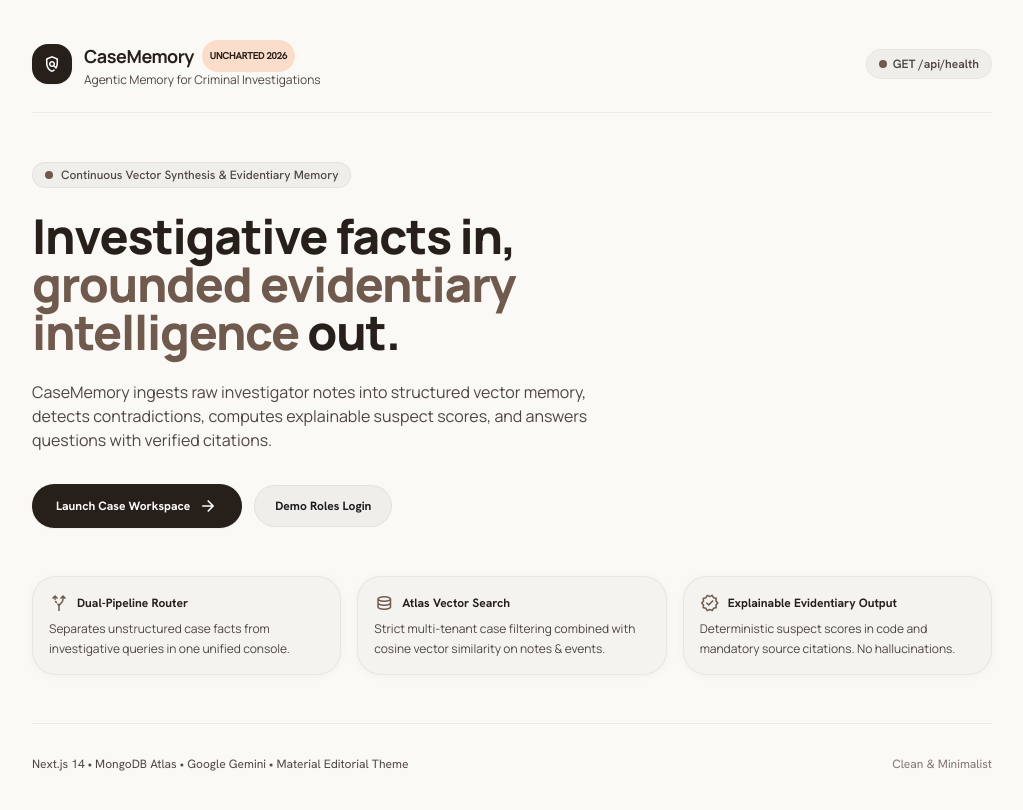
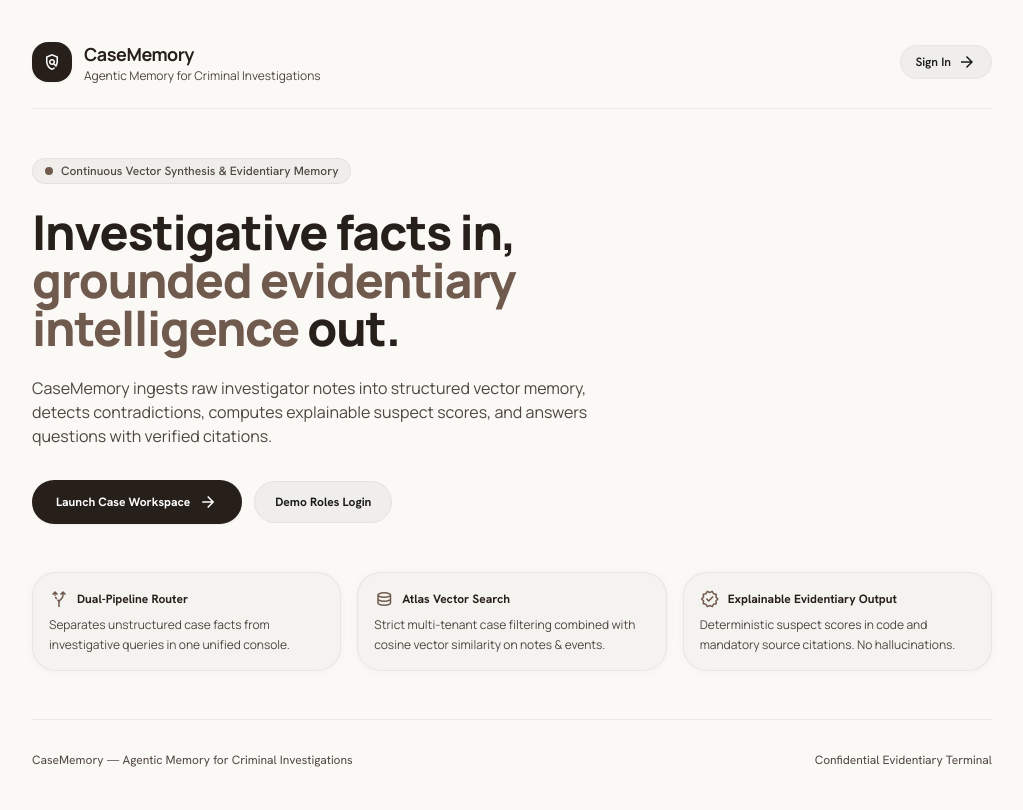
Before and after one commit to Aysh0309/Uncharted, a Next.js app: page / in a window 1280 px wide. Shown: the whole page, without its empty margins (128-1151 px from the left). Built offline with nearby package versions, Linux system fonts and the light colour scheme.

Commit message:
removed unnessary landing  page values

```diff
--- a/app/page.tsx
+++ b/app/page.tsx
@@ -10,11 +10,8 @@
             <span className="material-symbols-outlined text-[20px]">policy</span>
           </div>
           <div>
-            <h1 className="font-headline font-bold text-lg text-primary tracking-tight flex items-center gap-2">
+            <h1 className="font-headline font-bold text-lg text-primary tracking-tight">
               CaseMemory
-              <span className="font-label text-[10px] uppercase font-bold px-2 py-0.5 rounded-full bg-secondary-fixed text-on-secondary-fixed">
-                UNCHARTED 2026
-              </span>
             </h1>
             <p className="font-sans text-xs text-on-surface-variant">
               Agentic Memory for Criminal Investigations
@@ -23,12 +20,11 @@
         </div>
 
         <Link
-          href="/api/health"
-          target="_blank"
-          className="inline-flex items-center gap-1.5 font-label text-xs font-semibold px-3 py-1.5 rounded-full bg-surface-container hover:bg-surface-container-high text-on-surface-variant hover:text-on-surface transition-colors border border-outline-variant/20"
+          href="/login"
+          className="inline-flex items-center gap-1.5 font-label text-xs font-semibold px-3.5 py-1.5 rounded-full bg-surface-container hover:bg-surface-container-high text-on-surface transition-colors border border-outline-variant/20"
         >
-          <span className="w-2 h-2 rounded-full bg-secondary" />
-          <span>GET /api/health</span>
+          <span>Sign In</span>
+          <span className="material-symbols-outlined text-[14px]">arrow_forward</span>
         </Link>
       </header>
 
@@ -103,8 +99,8 @@
 
       {/* Footer */}
       <footer className="pt-8 border-t border-outline-variant/30 font-label text-xs text-on-surface-variant flex flex-col sm:flex-row items-center justify-between gap-4">
-        <div>Next.js 14 • MongoDB Atlas • Google Gemini • Material Editorial Theme</div>
-        <div className="text-outline">Clean &amp; Minimalist</div>
+        <div>CaseMemory — Agentic Memory for Criminal Investigations</div>
+        <div className="text-on-surface-variant">Confidential Evidentiary Terminal</div>
       </footer>
     </main>
   );
```
